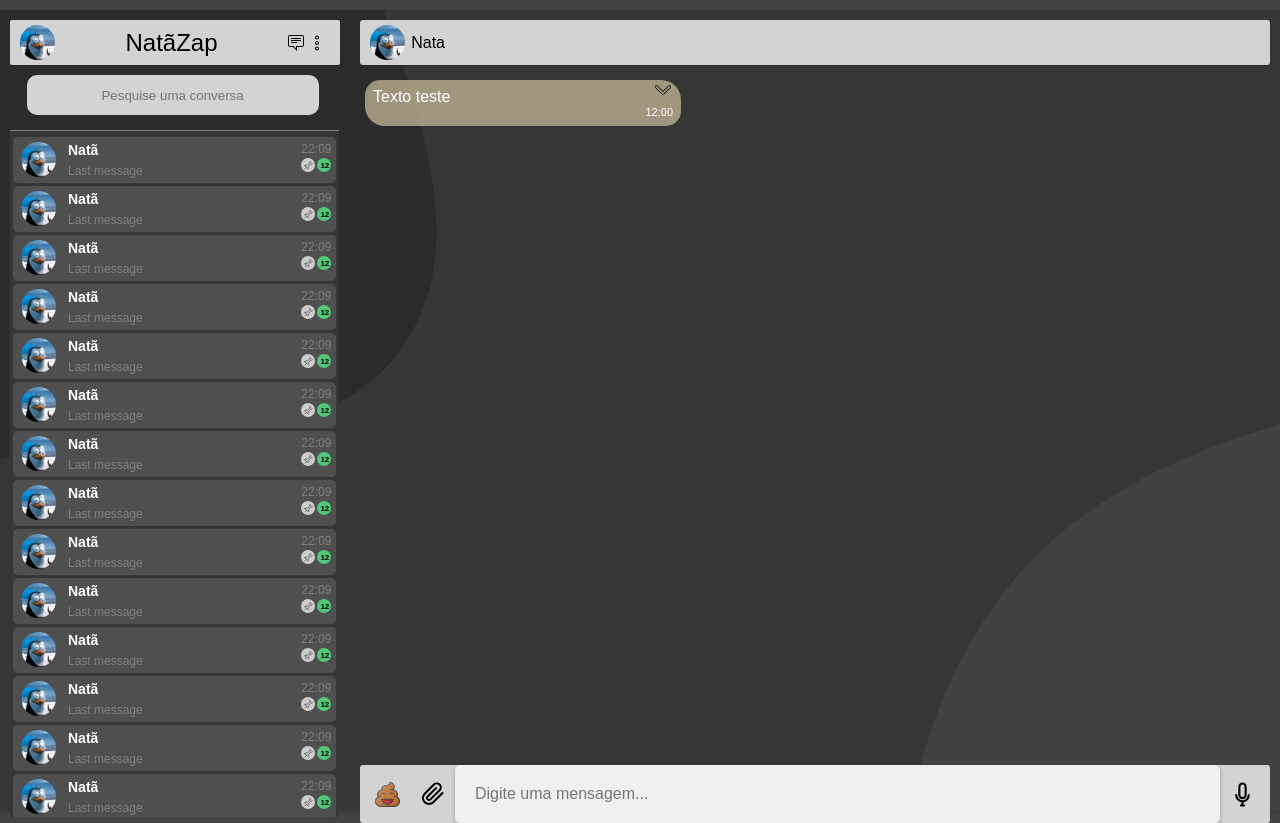
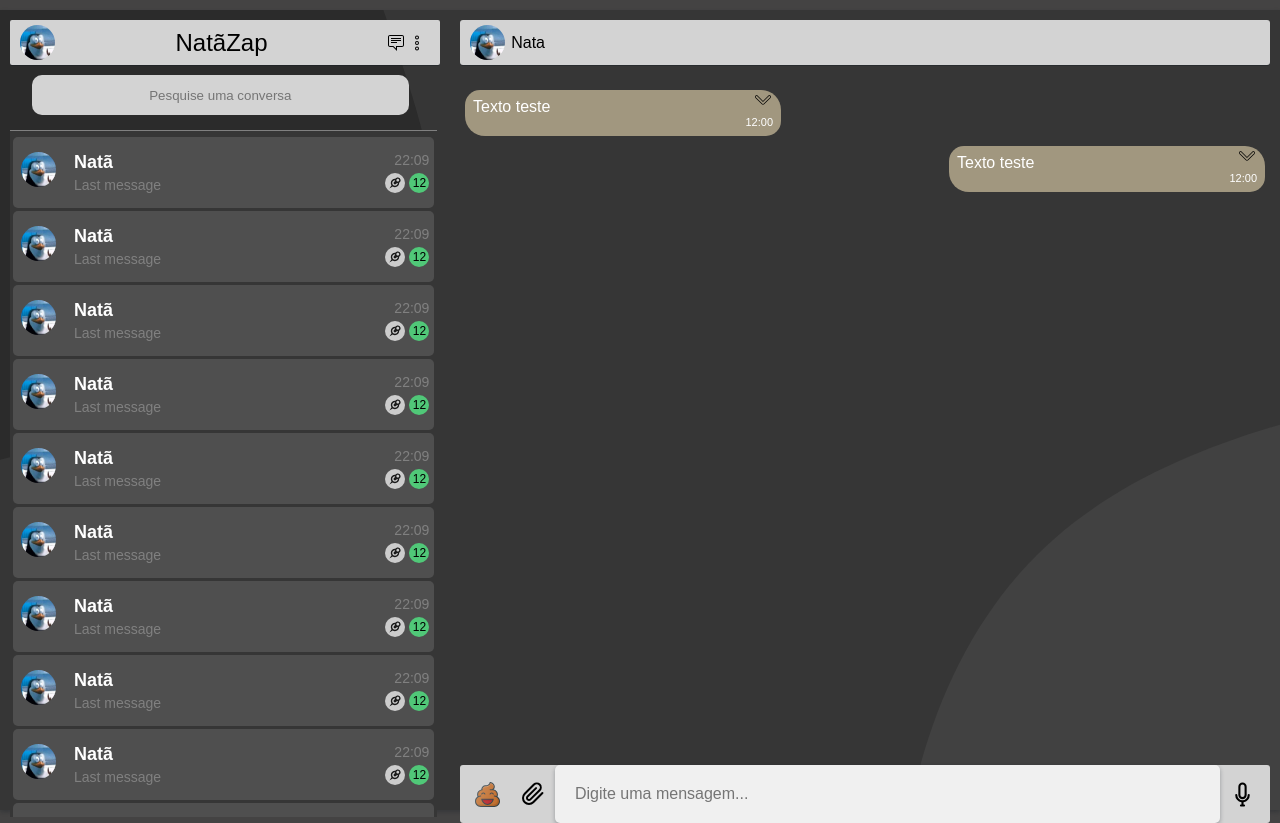
Before and after one commit to natan1563/nata_social_network, a Vue app: page / in a window 1280 px wide. Built offline with nearby package versions, Linux system fonts and the light colour scheme; a web font is replaced by a local one.

Commit message:
Adjust base layout

```diff
--- a/src/components/CardChat.vue
+++ b/src/components/CardChat.vue
@@ -1,6 +1,6 @@
 <template>
   <div class="card">
-      <PhotoProfile />
+      <PhotoProfile class="image"/>
       <div class="card-info">
           <div class="label-top">
               <strong class="contact-name">Natã</strong>
@@ -11,11 +11,11 @@
               <p class="last-message">Last message</p>
               <div class="side-group">
                    <circle-icon class="icon">
-                       <img class="pin" :src="require('../assets/image/icons/pin.svg')"/>
+                       <img :src="require('../assets/image/icons/pin.svg')"/>
                    </circle-icon>
 
-                   <circle-icon color="#50c878" class="icon">
-                       <p>12</p>
+                   <circle-icon color="#50c878" class="icon align-middle">
+                       <span>12</span>
                   </circle-icon>
               </div>
           </div>
@@ -38,10 +38,10 @@ export default {
 <style scoped>
     .card {
         display: grid;
-        grid-gap: 10px;
+        grid-gap: 16px;
         grid-template-columns: 40px 1fr;
         background-color: #4F4F4F;
-        padding: 5px;
+        padding: 15px 5px;
         border-radius: 5px;
         cursor: pointer;
     }
@@ -67,18 +67,23 @@ export default {
     }
 
     .icon {
-        margin-left: 2px;
-        position: relative;
+        margin-left: 4px;
+        font-size: 12px;
+    }
+
+    .align-middle {
+        display: flex;
+        align-items: center;
     }
 
     .contact-name {
         color: #FFF;
-        font-size: 14px;
+        font-size: 18px;
     }
 
     .last-message {
         color: #808080;
-        font-size: 12px;
+        font-size: 14px;
     }
 
     .label-bottom {
@@ -89,11 +94,4 @@ export default {
        align-self: flex-end;
     }
 
-    .pin {
-        max-width: 13px;
-        max-height: 13px;
-        position: absolute;
-        top: 0;
-        left: 0;
-    }
 </style>
--- a/src/components/CardMessage.vue
+++ b/src/components/CardMessage.vue
@@ -1,20 +1,40 @@
 <template>
-  <div class="message">
-    <i class="arrow"></i>
-    <p class="main-text">Texto teste</p>
-    <small class="label-info">12:00</small>
+  <div class="box" :style="{justifyContent: userMessageId === userId ? 'flex-start' : 'flex-end'}">
+    <div class="message">
+      <i class="arrow"></i>
+      <p class="main-text">Texto teste</p>
+      <small class="label-info">12:00</small>
+    </div>
   </div>
 </template>
 
 <script>
 export default {
-  name: 'CardMessage'
+  name: 'CardMessage',
+  data() {
+    return {
+      userId: 99
+    }
+  },
+
+  props: {
+    userMessageId: {
+      type: Number,
+      required: true
+    },
+  },
 }
 </script>
 
 <style scoped>
 * {
   color: #FFF;
+}
+
+.box {
+  max-width: 100%;
+  margin-top: 10px;
+  display: flex;
 }
 
 .message {
--- a/src/components/CircleIcon.vue
+++ b/src/components/CircleIcon.vue
@@ -1,12 +1,10 @@
 <template>
-  <span
+  <div
   class="circle-icon"
   :style="{backgroundColor: color}"
   >
-      <div class="content">
     <slot></slot>
   </div>
-  </span>
 </template>
 
 <script>
@@ -22,23 +20,15 @@ export default {
 
 <style scoped>
 .circle-icon {
-        width: 14px;
-        height: 14px;
+    width: 20px;
+    height: 20px;
     border-radius: 50%;
     display: flex;
     justify-content: center;
-        align-items: center;
     transition: all .3s;
 }
 
 .circle-icon:hover {
-        transform: scale(1.1);
-    }
-
-    .content {
-        font-size: 8px;
-        font-weight: bold;
-        max-width: 8px;
-        max-height: 8px;
+    transform: scale(1.15);
 }
 </style>
--- a/src/components/SelectedChat.vue
+++ b/src/components/SelectedChat.vue
@@ -10,7 +10,12 @@
      </header>
 
       <main>
-        <card-message />
+        <card-message
+          :userMessageId="99"
+        />
+        <card-message
+          :userMessageId="15"
+        />
       </main>
 
       <footer>
--- a/src/views/Home.vue
+++ b/src/views/Home.vue
@@ -73,7 +73,7 @@ export default {
 
   .home {
     display: grid;
-    grid-template-columns: 350px 1fr;
+    grid-template-columns: 450px 1fr;
     max-height: 100vmin;
     max-width: 1920px;
     margin: 10px auto 0 auto;
```
Also changed, not shown: src/assets/image/icons/pin.svg. Lines whose indentation alone changed are shown as unchanged.
